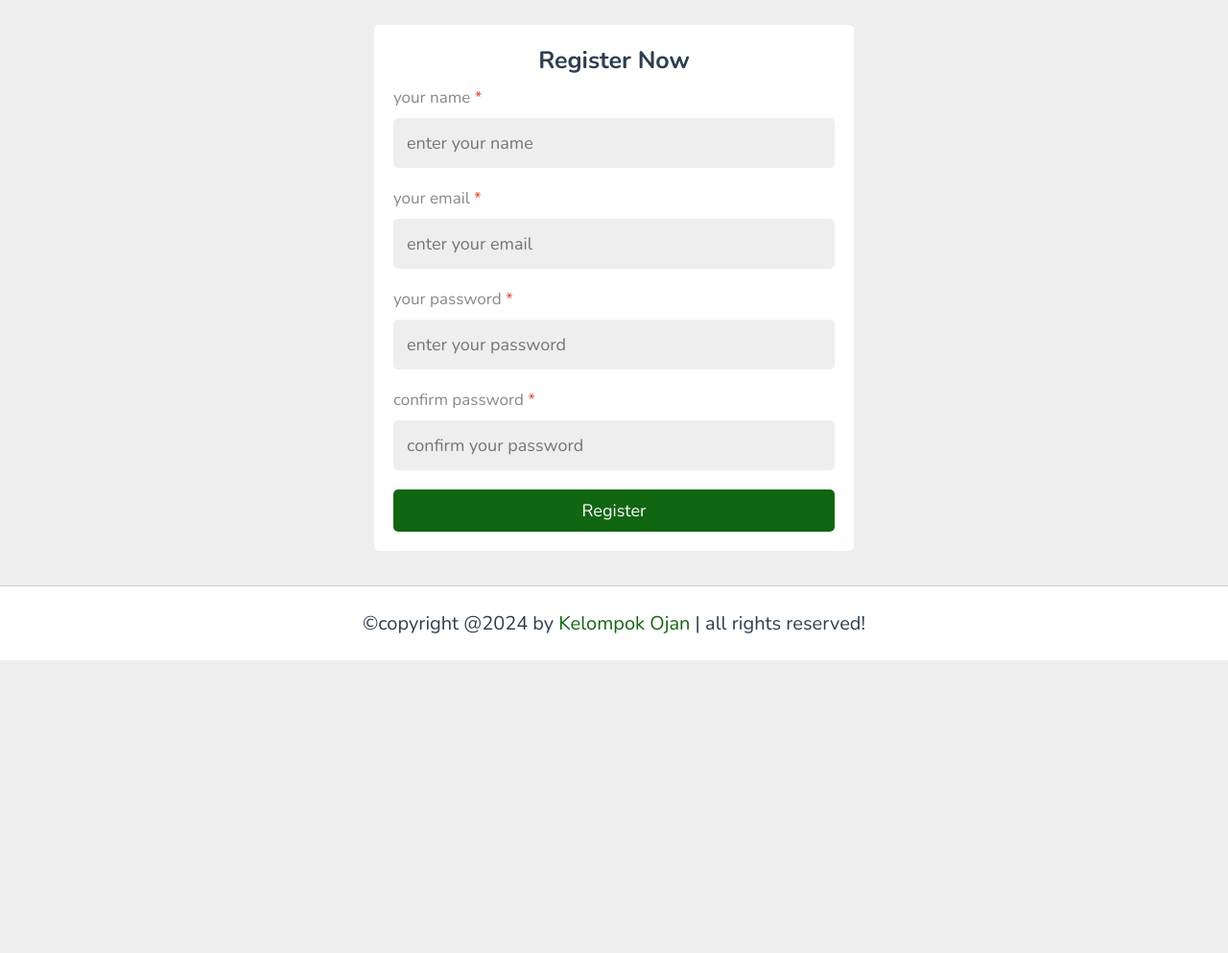
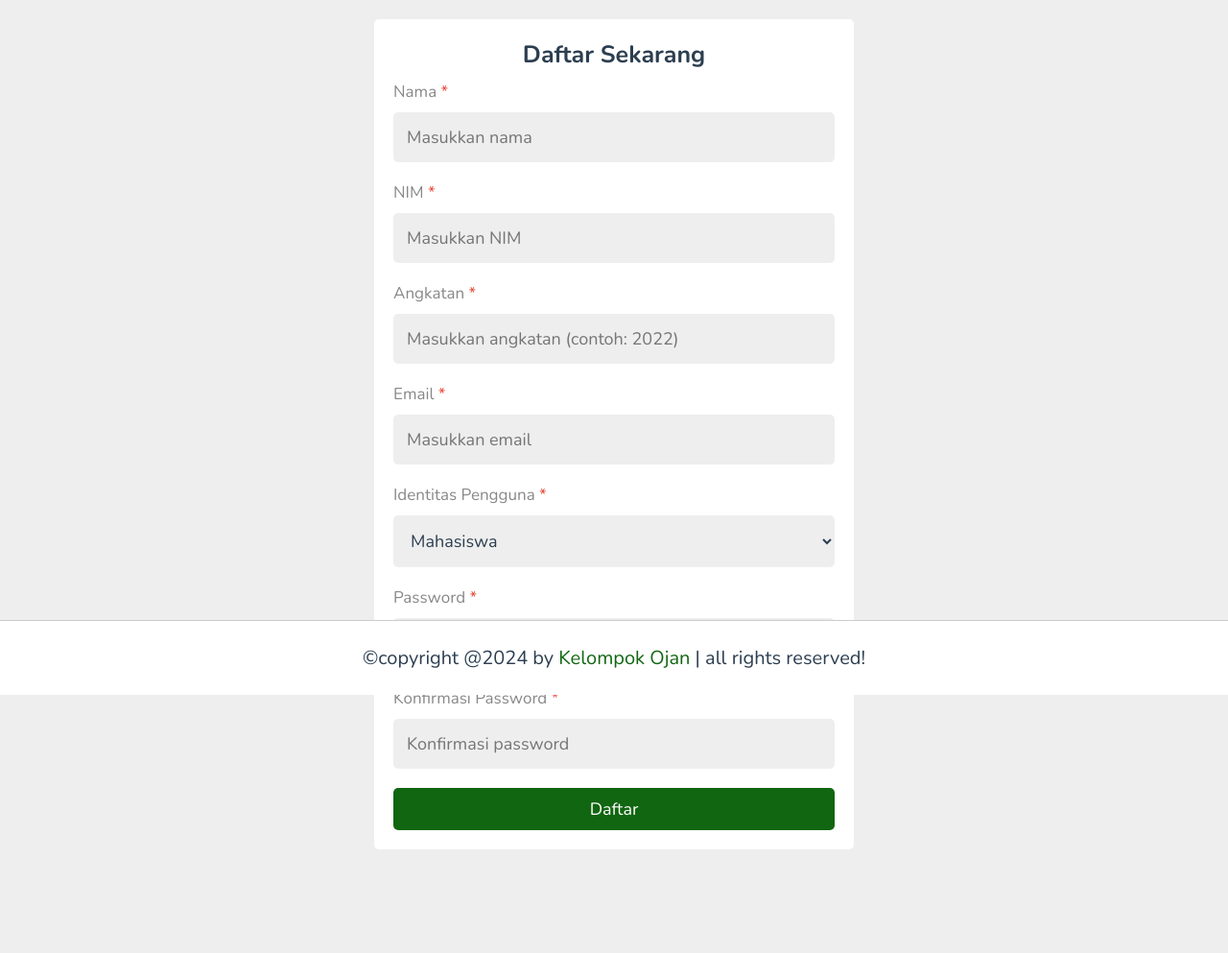
Before and after one commit to Ekahh/PPW, a PHP site: page /register.html in a window 1280 px wide. Shown: the part 76-1069 px from the top of the page at 96% size. Before the commit the page ends 764 px from the top, so only its background shows below. Run offline with PHP 8.4, Linux system fonts and the light colour scheme; some libraries are stand-ins or nearby versions.

Commit message:
gw udh nambahin di bagian register, gw nambahin nim, tahun angkatan, dan Identitas Pengguna

```diff
--- a/css/style.css
+++ b/css/style.css
@@ -1421,3 +1421,18 @@ section {
     height: 25rem;
   }
 }
+
+select option {
+  color: var(--light-color);
+}
+
+select option:checked,
+select option:hover {
+  color: var(--light-color);
+  background-color: var(--light-bg);
+}
+
+select option {
+  color: var(--light-color);
+  background-color: var(--light-bg);
+}
--- a/js/script.js
+++ b/js/script.js
@@ -62,3 +62,25 @@ window.onscroll = () => {
     body.classList.remove("active");
   }
 };
+
+const passwordInput = document.getElementById("password");
+const confirmPasswordInput = document.getElementById("confirm-password");
+const togglePasswordIcon = document.getElementById("toggle-password");
+const toggleConfirmPasswordIcon = document.getElementById(
+  "toggle-confirm-password"
+);
+
+togglePasswordIcon.addEventListener("click", function () {
+  if (passwordInput.type === "password") {
+    passwordInput.type = "text";
+  } else {
+    passwordInput.type = "password";
+  }
+});
+
+toggleConfirmPasswordIcon.addEventListener("click", function () {
+  const type = confirmPasswordInput.type === "password" ? "text" : "password";
+  confirmPasswordInput.type = type;
+  this.classList.toggle("fa-eye");
+  this.classList.toggle("fa-eye-slash");
+});
--- a/register.html
+++ b/register.html
@@ -35,11 +35,11 @@
         </div>
 
         <!-- <div class="profile"> -->
-          <!-- <img src="images/pic-1.jpg" class="image" alt="">
+        <!-- <img src="images/pic-1.jpg" class="image" alt="">
          <h3 class="name">shaikh anas</h3>
          <p class="role">studen</p>
          <a href="profile.html" class="btn">view profile</a> -->
-          <!-- <div class="flex-btn">
+        <!-- <div class="flex-btn">
             <a href="login.html" class="option-btn">login</a>
             <a href="register.html" class="option-btn">register</a>
           </div>
@@ -75,39 +75,66 @@
 
     <section class="form-container">
       <form action="login.html" method="post" enctype="multipart/form-data">
-        <h3>register now</h3>
-        <p>your name <span>*</span></p>
+        <h3>daftar sekarang</h3>
+        <p>Nama <span>*</span></p>
         <input
           type="text"
           name="name"
-          placeholder="enter your name"
+          placeholder="Masukkan nama"
           maxlength="50"
           class="box"
         /><!-- seharusnya ada required di sini -->
 
-        <p>your email <span>*</span></p>
+        <p>NIM <span>*</span></p>
         <input
-          type="email"
-          name="email"
-          placeholder="enter your email"
+          type="text"
+          name="nim"
+          placeholder="Masukkan NIM"
           maxlength="50"
           class="box"
         /><!-- seharusnya ada required di sini -->
 
-        <p>your password <span>*</span></p>
+        <p>Angkatan <span>*</span></p>
+        <input
+          type="text"
+          name="angkatan"
+          placeholder="Masukkan angkatan (contoh: 2022)"
+          maxlength="50"
+          class="box"
+        /><!-- seharusnya ada required di sini -->
+
+        <p>Email <span>*</span></p>
+        <input
+          type="text"
+          name="email"
+          placeholder="Masukkan email"
+          maxlength="50"
+          class="box"
+        /><!-- seharusnya ada required di sini -->
+
+        <div class="form-group">
+          <p>Identitas Pengguna <span>*</span></p>
+          <select id="role" name="role" class="box">
+            <option value="Mahasiswa">Mahasiswa</option>
+            <option value="Dosen">Dosen</option>
+          </select>
+        </div>
+        <!-- seharusnya ada required di sini -->
+
+        <p>Password <span>*</span></p>
         <input
           type="password"
           name="pass"
-          placeholder="enter your password"
+          placeholder="Masukkan password"
           maxlength="20"
           class="box"
         /><!-- seharusnya ada required di sini -->
 
-        <p>confirm password <span>*</span></p>
+        <p>Konfirmasi Password <span>*</span></p>
         <input
           type="password"
           name="c_pass"
-          placeholder="confirm your password"
+          placeholder="Konfirmasi password"
           maxlength="20"
           class="box"
         />
@@ -115,7 +142,7 @@
 
         <!-- <p>select profile <span>*</span></p>
       <input type="file" accept="image/*" required class="box"> -->
-        <input type="submit" value="register" name="submit" class="btn" />
+        <input type="submit" value="daftar" name="submit" class="btn" />
       </form>
     </section>
 
```
Also changed, not shown: login.html (+6 -6 lines).
